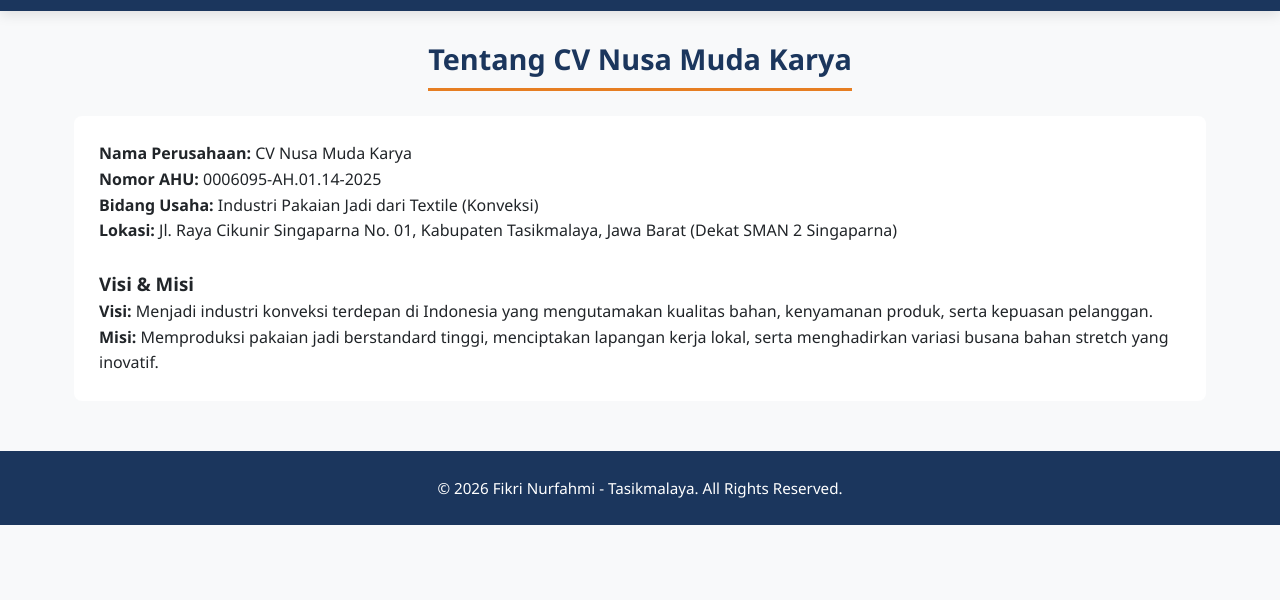
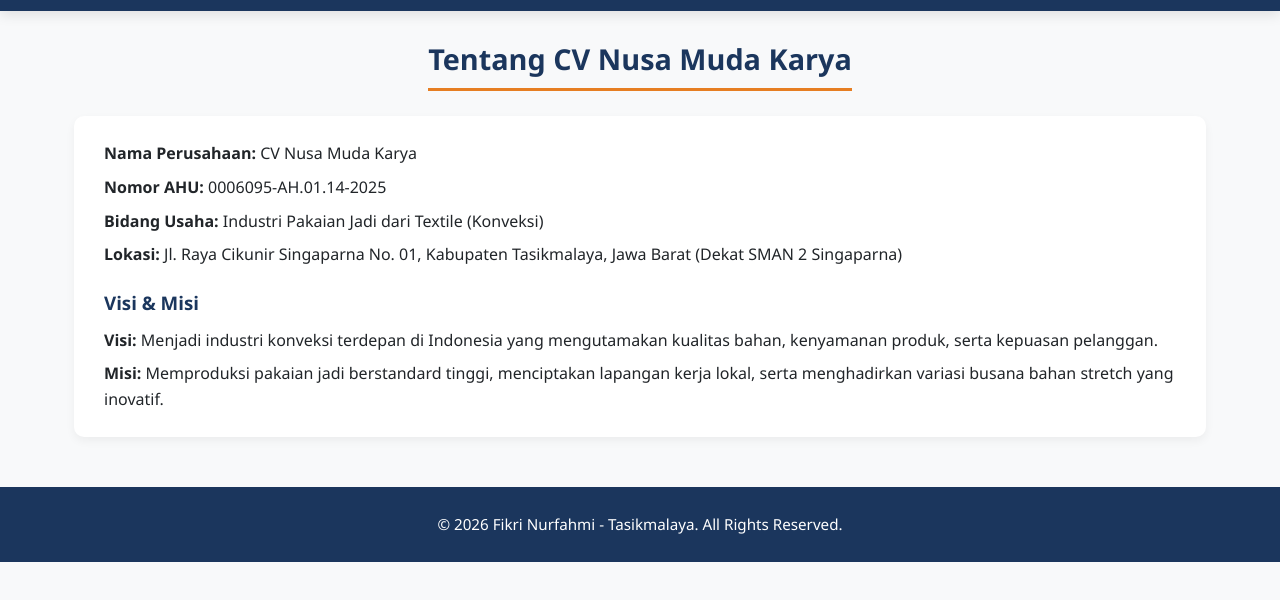
Before and after one commit to fikri-nurfahmi/companyprofilecv_fikrinurfahmi, a plain HTML site: page profil.html in a window 1280 px wide. Shown: the part 54-654 px from the top of the page. Drawn offline with Linux system fonts and the light colour scheme.

Commit message:
Update profil.html

```diff
--- a/profil.html
+++ b/profil.html
@@ -9,15 +9,9 @@
 <body>
     <header id="fikrinurfahmi_header">
         <div class="fikrinurfahmi_logo_area">CV Nusa Muda Karya</div>
-
-    <!-- Tombol Hamburger Mobile -->
         <div class="fikrinurfahmi_menu_toggle" id="fikrinurfahmi_menu_toggle">
-        <span></span>
-        <span></span>
-        <span></span>
+            <span></span><span></span><span></span>
         </div>
-
-    <!-- Menu Navigasi -->
         <ul class="fikrinurfahmi_nav_menu" id="fikrinurfahmi_nav_menu">
             <li><a href="index.html" class="fikrinurfahmi_nav_link">Home</a></li>
             <li><a href="profil.html" class="fikrinurfahmi_nav_link">Profil</a></li>
@@ -33,16 +27,17 @@
         <div class="fikrinurfahmi_center_wrapper">
             <h2 class="fikrinurfahmi_section_title">Tentang CV Nusa Muda Karya</h2>
         </div>
-        <div style="background: #fff; padding: 25px; border-radius: 8px;">
+
+        <section class="fikrinurfahmi_card_box fikrinurfahmi_info_list">
             <p><strong>Nama Perusahaan:</strong> CV Nusa Muda Karya</p>
             <p><strong>Nomor AHU:</strong> 0006095-AH.01.14-2025</p>
             <p><strong>Bidang Usaha:</strong> Industri Pakaian Jadi dari Textile (Konveksi)</p>
             <p><strong>Lokasi:</strong> Jl. Raya Cikunir Singaparna No. 01, Kabupaten Tasikmalaya, Jawa Barat (Dekat SMAN 2 Singaparna)</p>
-            <br>
-            <h3>Visi & Misi</h3>
+
+            <h3 class="fikrinurfahmi_sub_heading">Visi & Misi</h3>
             <p><strong>Visi:</strong> Menjadi industri konveksi terdepan di Indonesia yang mengutamakan kualitas bahan, kenyamanan produk, serta kepuasan pelanggan.</p>
             <p><strong>Misi:</strong> Memproduksi pakaian jadi berstandard tinggi, menciptakan lapangan kerja lokal, serta menghadirkan variasi busana bahan stretch yang inovatif.</p>
-        </div>
+        </section>
     </main>
 
     <footer id="fikrinurfahmi_footer">
```
Lines whose indentation alone changed are shown as unchanged.
